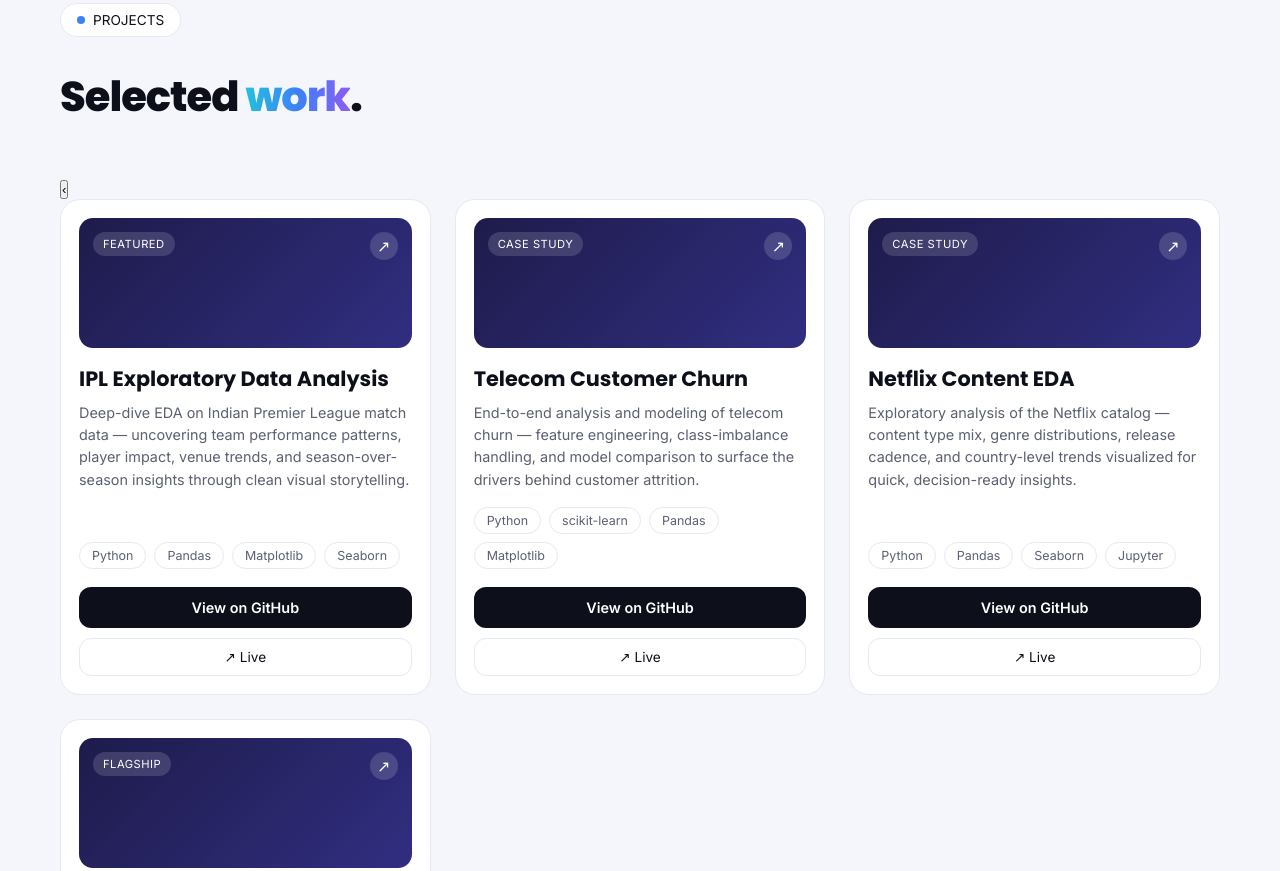
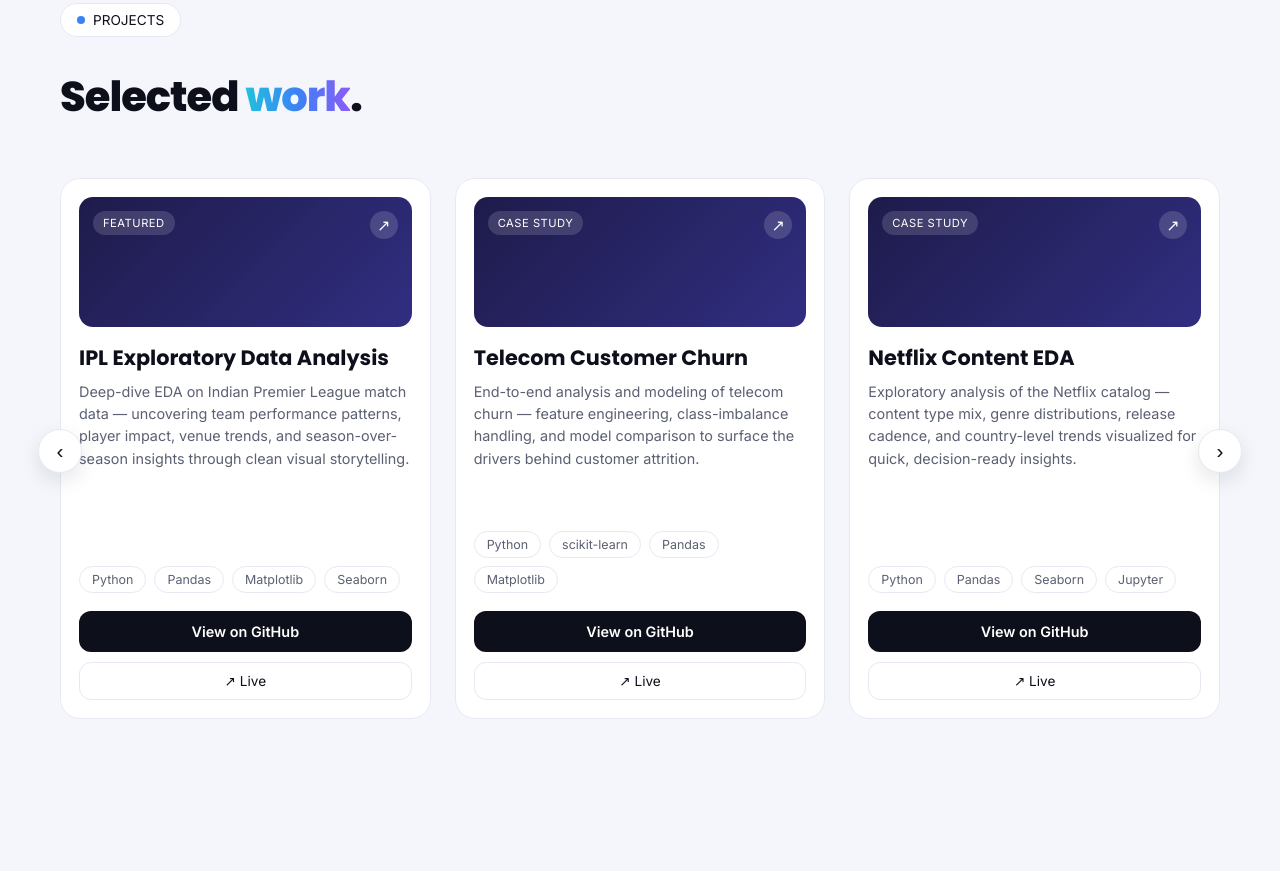
Before and after one commit to Mayank-589/Portfolio-Website, a plain HTML site: page index.html in a window 1280 px wide. Shown: the part 2461-3332 px from the top of the page. Drawn offline with Linux system fonts and the light colour scheme.

Commit message:
Update style.css

```diff
--- a/style.css
+++ b/style.css
@@ -192,12 +192,29 @@
   @media(max-width:1100px){ .skills-grid{grid-template-columns:repeat(3,1fr);} }
   @media(max-width:700px){ .skills-grid{grid-template-columns:repeat(2,1fr);} }
 
-  /* ---------- PROJECTS ---------- */
-  .projects-grid{display:grid;grid-template-columns:repeat(3,1fr);gap:24px;}
+  /* ---------- PROJECTS (scroll-arrow carousel) ---------- */
+  .projects-wrap{position:relative;}
+  .projects-grid{
+    display:flex;gap:24px;overflow-x:auto;scroll-snap-type:x mandatory;
+    scroll-behavior:smooth;padding-bottom:6px;
+    -ms-overflow-style:none;scrollbar-width:none;
+  }
+  .projects-grid::-webkit-scrollbar{display:none;}
   .project-card{
     background:var(--card);border:1px solid var(--border);border-radius:20px;
     padding:18px;display:flex;flex-direction:column;
+    flex:0 0 calc((100% - 48px)/3);min-width:260px;scroll-snap-align:start;
   }
+  .proj-arrow{
+    position:absolute;top:50%;transform:translateY(-50%);
+    width:44px;height:44px;border-radius:50%;background:#fff;border:1px solid var(--border);
+    display:flex;align-items:center;justify-content:center;cursor:pointer;
+    font-size:1.3rem;color:var(--text);z-index:5;box-shadow:0 8px 20px rgba(20,20,50,0.1);
+  }
+  .proj-arrow:hover{transform:translateY(-50%) scale(1.08);box-shadow:0 12px 28px rgba(20,20,50,0.15);}
+  .proj-arrow.prev{left:-22px;}
+  .proj-arrow.next{right:-22px;}
+  .proj-arrow[disabled]{opacity:0.35;cursor:default;box-shadow:none;transform:translateY(-50%);}
   .project-thumb{
     height:130px;border-radius:14px;position:relative;overflow:hidden;
     background:linear-gradient(135deg,#1e1b4b,#312e81);margin-bottom:18px;
@@ -226,7 +243,10 @@
     border:1px solid var(--border);border-radius:12px;padding:10px;text-align:center;
     font-size:0.85rem;text-decoration:none;color:var(--text);display:flex;align-items:center;justify-content:center;gap:6px;
   }
-  @media(max-width:900px){ .projects-grid{grid-template-columns:1fr;} }
+  @media(max-width:900px){
+    .project-card{flex:0 0 100%;}
+    .proj-arrow{display:none;}
+  }
 
   /* ---------- TIMELINE ---------- */
   .timeline{position:relative;max-width:900px;padding-left:0;}
@@ -397,7 +417,6 @@
     .about-grid{flex-direction:column;}
     .about-left{max-width:100%;}
     .about-right{width:100%;}
-    .projects-grid{grid-template-columns:repeat(2,1fr);}
   }
   @media(max-width:900px){
     .hero{flex-direction:column;align-items:stretch;padding-top:120px;}
@@ -407,7 +426,6 @@
     .contact-right{min-width:0;width:100%;}
     .footer-top{flex-direction:column;}
     .footer-cols{gap:40px;}
-    .projects-grid{grid-template-columns:1fr;}
   }
   @media(max-width:600px){
     .navbar{padding:10px 14px;top:10px;width:94vw;}
```
